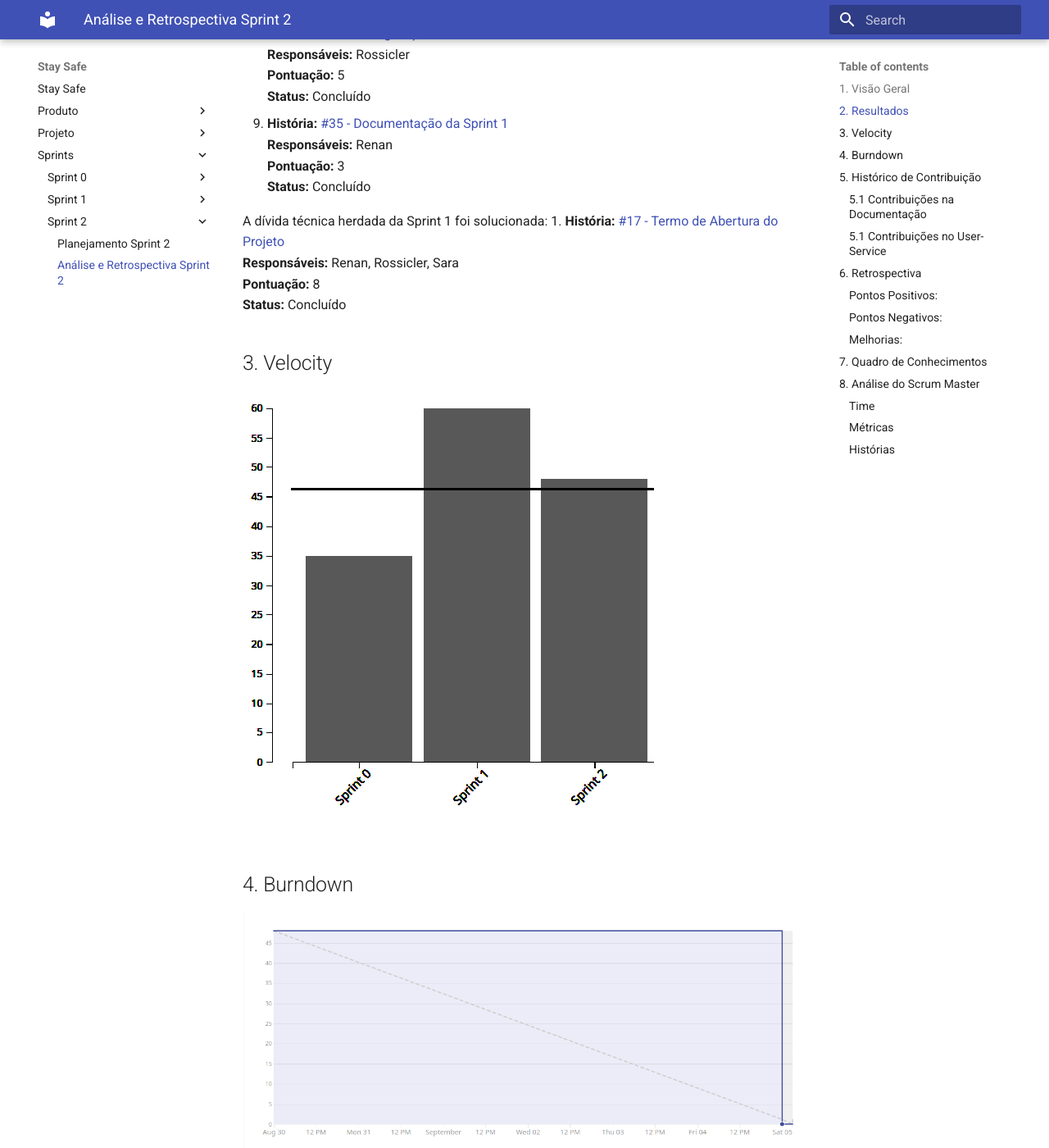
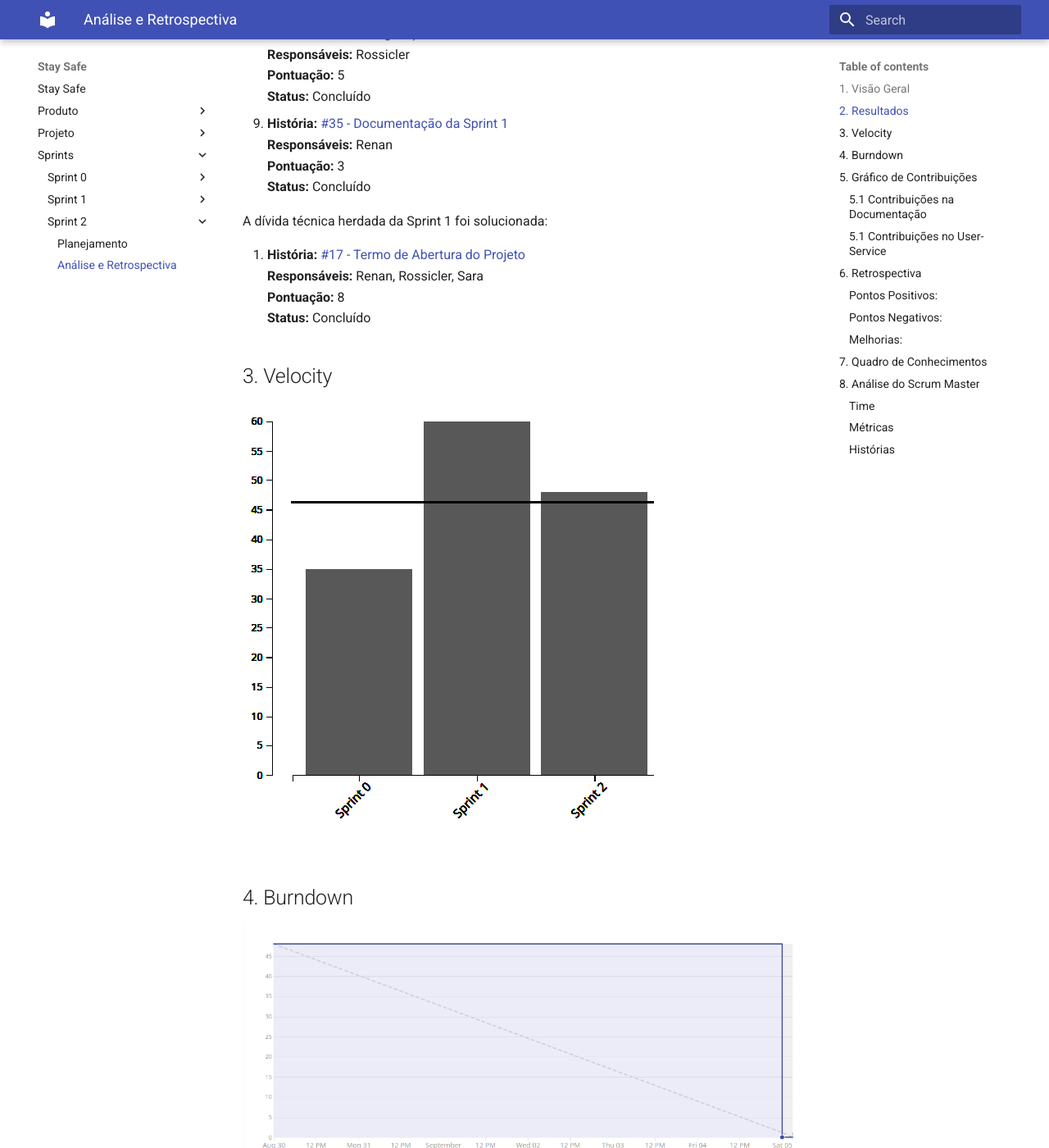
Before and after one commit to fga-eps-mds/2020.1-stay-safe-docs, an MkDocs documentation site: the page built from docs/sprints/sprint-2/sprint2-review.md, in a window 1280 px wide and 1400 px high, scrolled down 1271 px. Shown: the whole window at 82% size. Built offline with MkDocs 1.6.1 and Material for MkDocs 9.7.7, drawn with Linux system fonts in a browser that asks for light colours; some of the changed text lies outside the part shown.

Commit message:
Fixed minor issues with sprint documents.

```diff
--- a/docs/sprints/sprint-2/sprint2-planning.md
+++ b/docs/sprints/sprint-2/sprint2-planning.md
@@ -1,4 +1,4 @@
-# Planejamento Sprint 2
+# Planejamento
 
 ## 1. Visão Geral
 **Número da Sprint:** 2
@@ -29,7 +29,6 @@ Terceira sprint do projeto com os seguintes objetivos:
 * Solucionar dívida técnica herdada da sprint anterior (**História:** #17)
 
 ## 4. Histórias e Pareamento
-As histórias planejadas para a sprint foram:
 1. **História:** [#27 - Política de Contribuição](https://github.com/fga-eps-mds/2020.1-stay-safe-docs/issues/27)
 **Responsáveis:** Renan
 **Pontuação:** 2
@@ -59,6 +58,7 @@ As histórias planejadas para a sprint foram:
 **Pontuação:** 3
 
 Uma dívida técnica foi herdada da Sprint 1:
+
 1. **História:** [#17 - Termo de Abertura do Projeto](https://github.com/fga-eps-mds/2020.1-stay-safe-docs/issues/17)
 **Responsáveis:** Renan, Rossicler, Sara
 **Pontuação:** 8
--- a/docs/sprints/sprint-2/sprint2-review.md
+++ b/docs/sprints/sprint-2/sprint2-review.md
@@ -1,4 +1,4 @@
-# Análise e Retrospectiva Sprint 2
+# Análise e Retrospectiva
 
 ## 1. Visão Geral
 **Número da Sprint:** 2
@@ -49,6 +49,7 @@
 **Status:** Concluído
 
 A dívida técnica herdada da Sprint 1 foi solucionada:
+
 1. **História:** [#17 - Termo de Abertura do Projeto](https://github.com/fga-eps-mds/2020.1-stay-safe-docs/issues/17)
 **Responsáveis:** Renan, Rossicler, Sara
 **Pontuação:** 8
@@ -61,7 +62,7 @@ A dívida técnica herdada da Sprint 1 foi solucionada:
 ![Burndown Sprint 2](../../images/sprints/sprint-2/Burndown-Sprint2.png "Burndown Sprint 2")
 
 
-## 5. Histórico de Contribuição
+## 5. Gráfico de Contribuições
 
 ### 5.1 Contribuições na Documentação
 ![Histórico de Contribuição Sprint 2](../../images/sprints/sprint-2/ContributionHistory.png "Histórico de Contribuição Sprint 2")
```
Also changed, not shown: other parts of docs/sprints/sprint-2/sprint2-review.md (+1 -1 lines), docs/sprints/sprint-0/sprint0-planning.md (+1 -1 lines), docs/sprints/sprint-0/sprint0-review.md (+1 -1 lines), docs/sprints/sprint-1/sprint1-planning.md (+1 -1 lines), docs/sprints/sprint-1/sprint1-review.md (+1 -1 lines).
